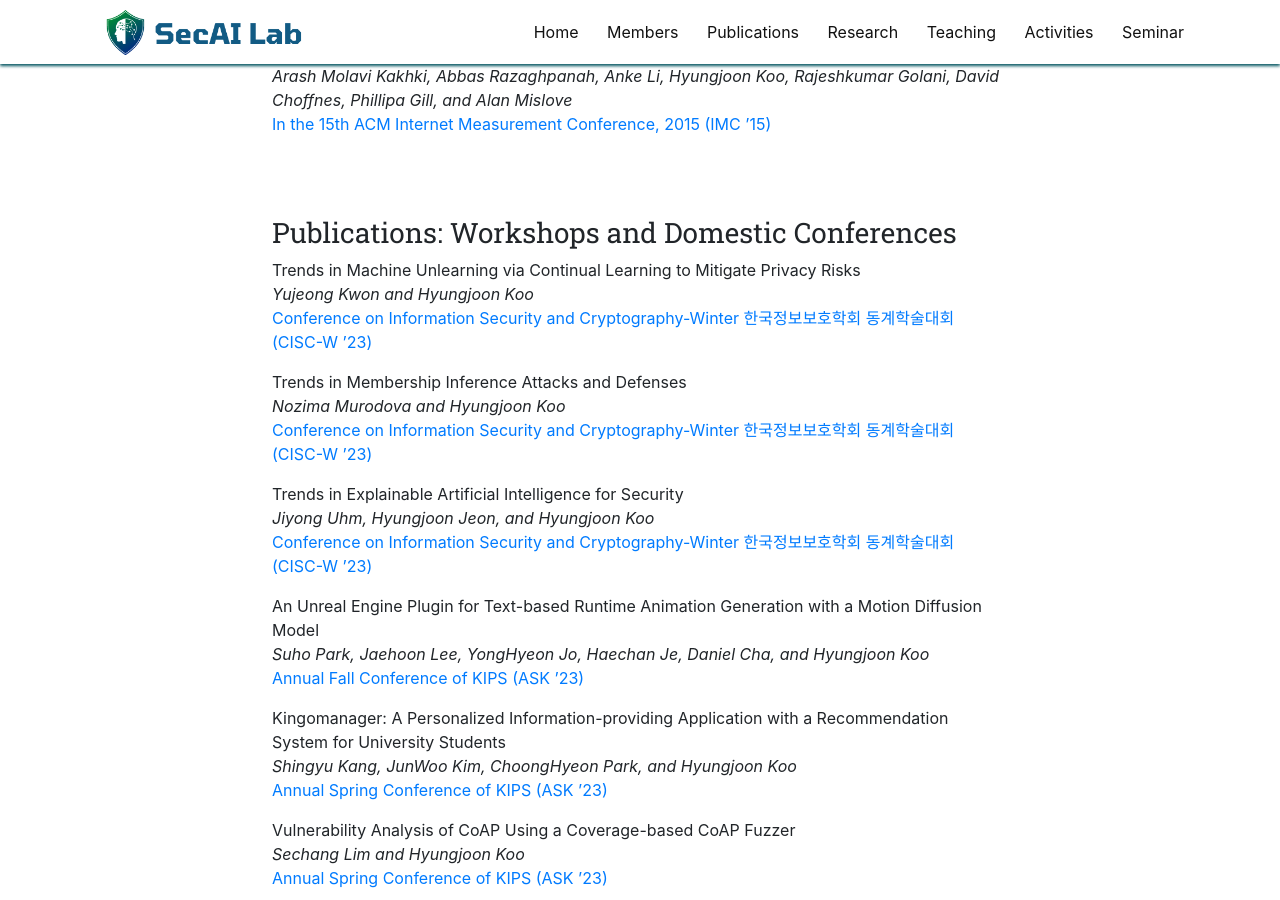
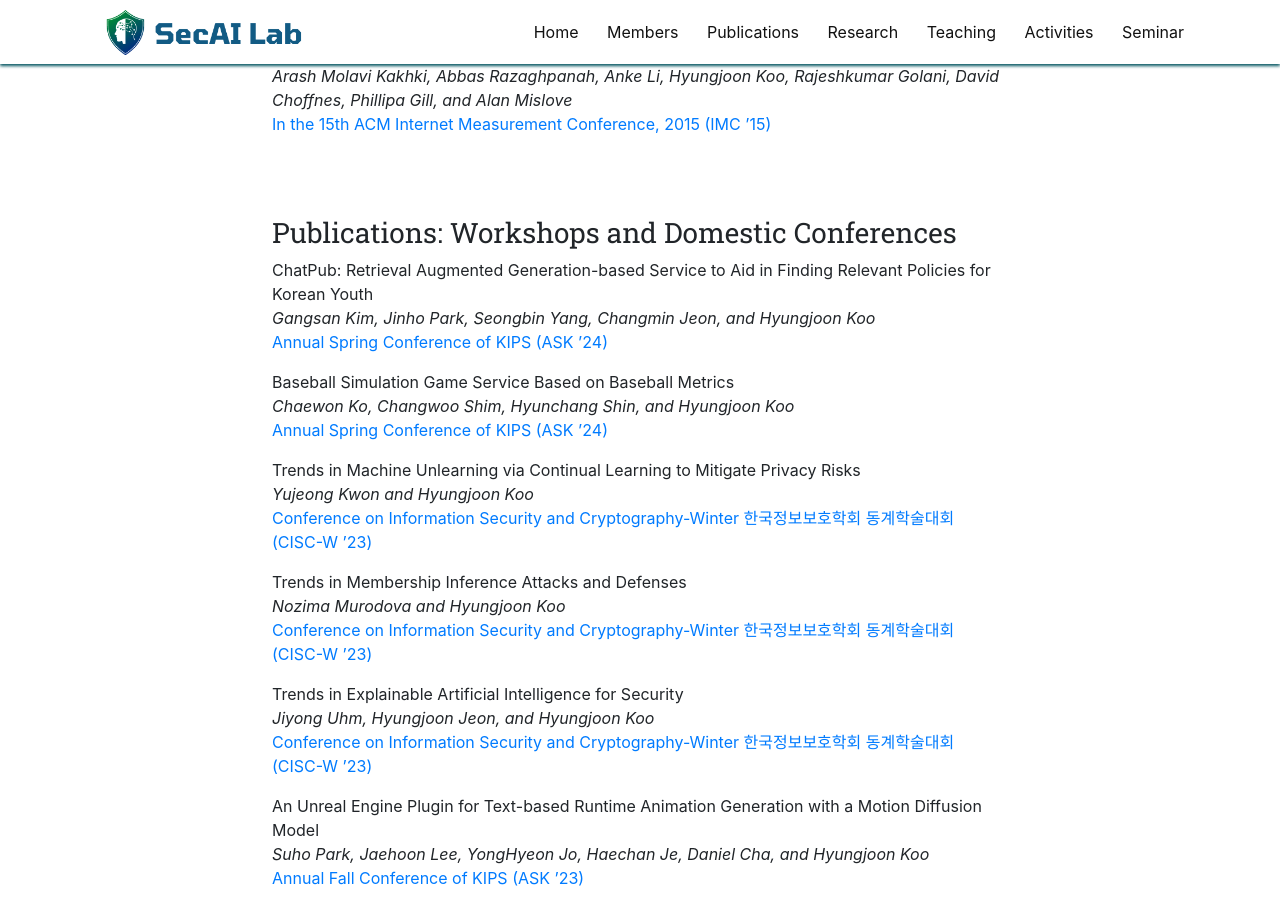
Before and after one commit to SecAI-Lab/secai-lab.github.io, a Jekyll site: the page built from pages/publications.md, in a window 1280 px wide and 900 px high, scrolled down 6040 px. Built offline with Jekyll 4.4.1, drawn with Linux system fonts in a browser that asks for light colours; nearby versions of some CDN libraries.

Commit message:
ASK 2024 papers updated

```diff
--- a/_data/publist-workshops.yml
+++ b/_data/publist-workshops.yml
@@ -1,3 +1,23 @@
+- title: "ChatPub: Retrieval Augmented Generation-based Service to Aid in Finding Relevant Policies for Korean Youth"
+  image:
+  description:
+  authors: Gangsan Kim, Jinho Park, Seongbin Yang, Changmin Jeon, and Hyungjoon Koo
+  link:
+    url: http://www.kips.or.kr/ask2024
+    display: Annual Spring Conference of KIPS (ASK ’24)
+  highlight: 0
+  news2:
+
+- title: "Baseball Simulation Game Service Based on Baseball Metrics"
+  image:
+  description:
+  authors: Chaewon Ko, Changwoo Shim, Hyunchang Shin, and Hyungjoon Koo
+  link:
+    url: http://www.kips.or.kr/ask2024
+    display: Annual Spring Conference of KIPS (ASK ’24)
+  highlight: 0
+  news2:
+
 - title: "Trends in Machine Unlearning via Continual Learning to Mitigate Privacy Risks"
   image:
   description:
```
